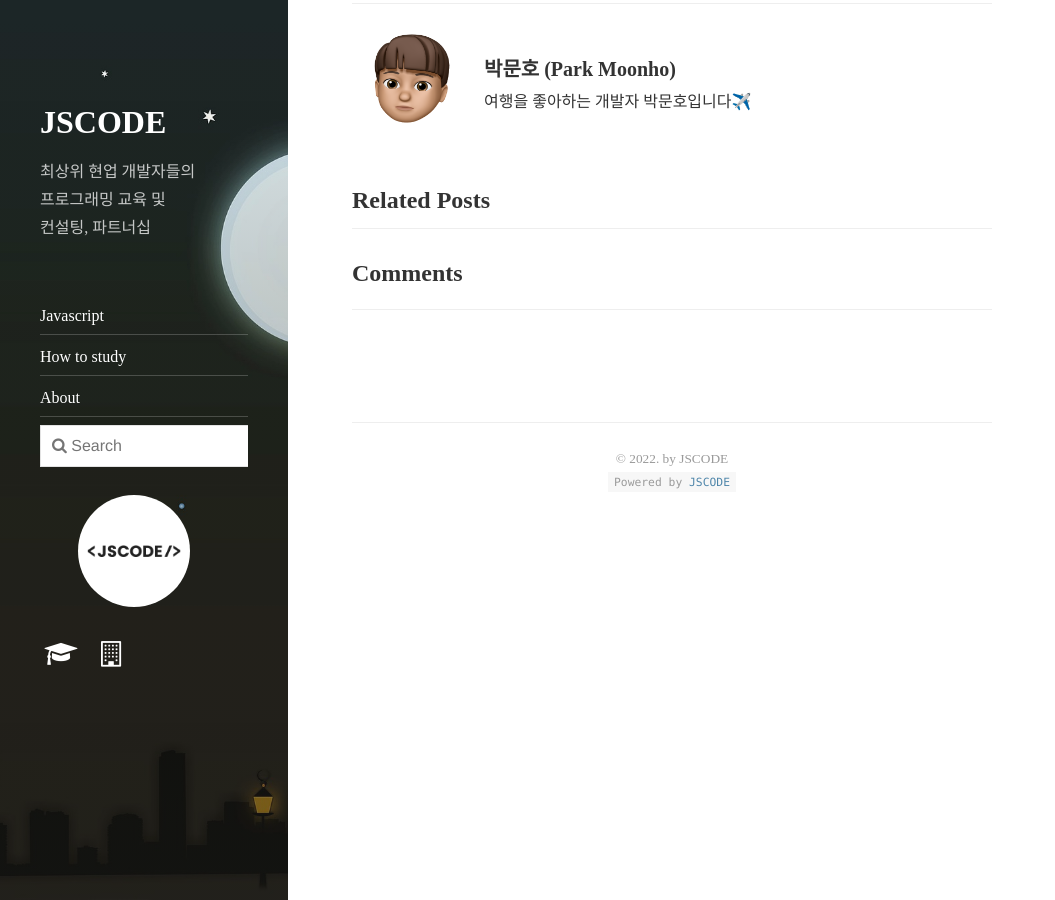
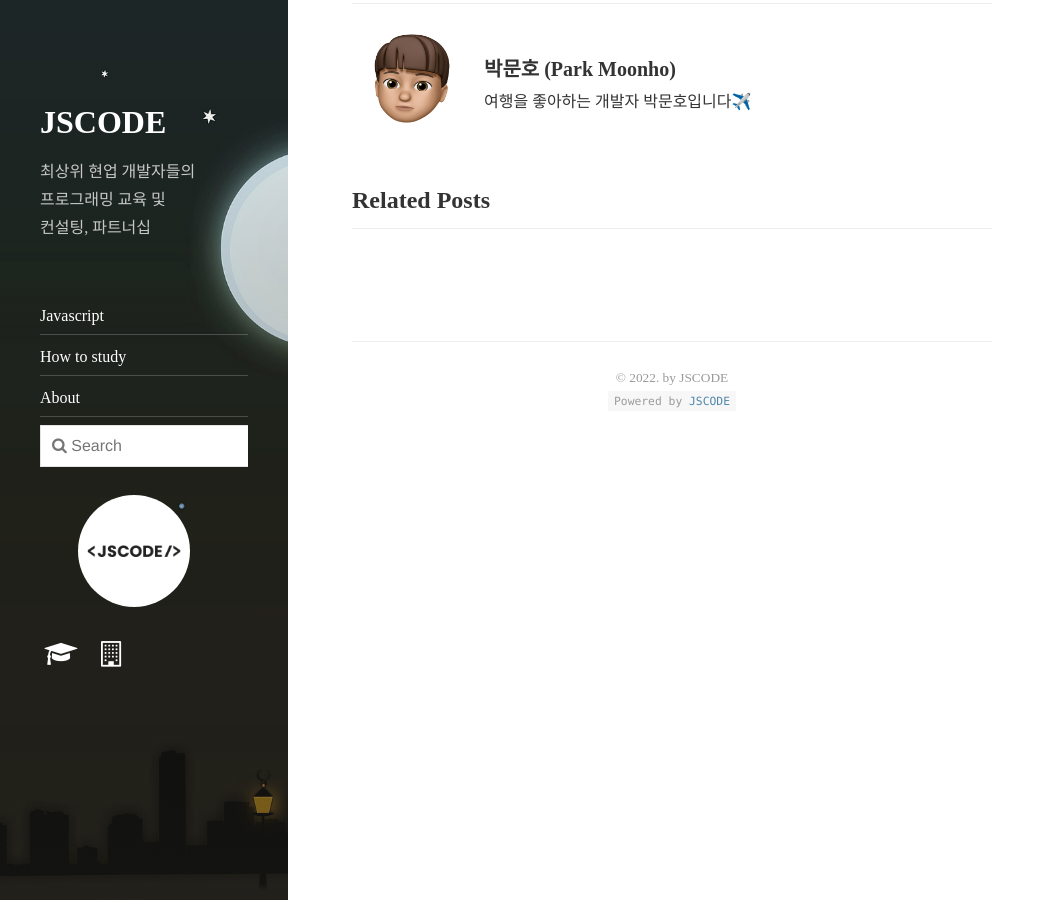
Before and after one commit to JSCODE-SECRET/JSCODE-SECRET.github.io, a Jekyll site: the page built from _posts/javascript/2022-07-20-coreJS-Chap1-1.md, in a window 1280 px wide and 900 px high, scrolled down 2452 px. Shown: the whole window, without its empty margins (0-1055 px from the left). Built offline with Jekyll 4.4.1, drawn with Linux system fonts in a browser that asks for light colours; nearby versions of some CDN libraries; comment, search, counter and statistics services are not loaded.

Commit message:
feat: 댓글 창 삭제

```diff
--- a/_includes/body.html
+++ b/_includes/body.html
@@ -18,10 +18,6 @@
     <main id="_main" class="content" role="main" data-color="{{ color | escape }}" data-image="{{ image | escape }}">
       {{ content }}
 
-      {% if site.disqus_shortname and page.layout == 'post' %}
-        {% include comments.html %}
-      {% endif %}
-
       {% include footer.html %}
     </main>
     {% include right-side.html %}
```
Also changed, not shown: README.md.
